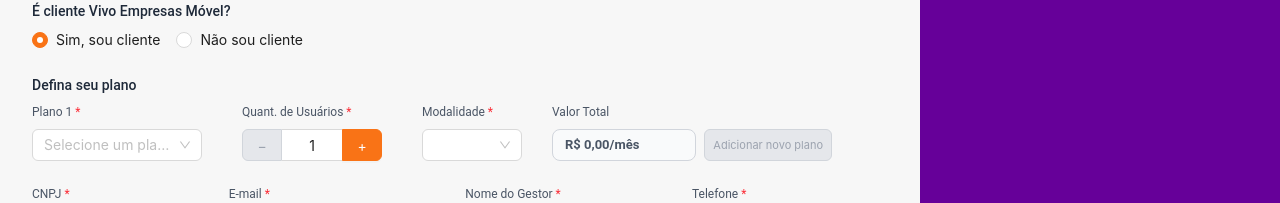
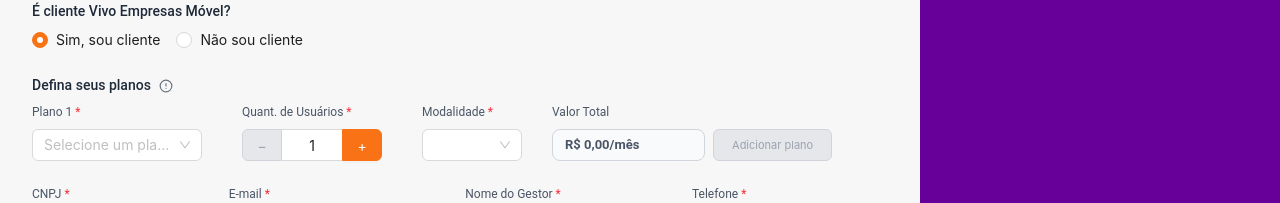
Before and after one commit to gabipq23/new-workspace-lead, a React (Vite) app: page /choose-plan in a window 1280 px wide. Shown: the part 181-384 px from the top of the page. Built offline with nearby package versions, Linux system fonts and the light colour scheme.

Commit message:
feat: Enhance GetStartInfo component with tooltip for plan selection and update button label

```diff
--- a/src/components/order/getStartInfo.tsx
+++ b/src/components/order/getStartInfo.tsx
@@ -1,7 +1,15 @@
 import { useState } from "react";
-import { Button, Input, Select, Checkbox, Radio, ConfigProvider } from "antd";
+import {
+  Button,
+  Input,
+  Select,
+  Checkbox,
+  Radio,
+  ConfigProvider,
+  Tooltip,
+} from "antd";
 import { useNavigate } from "react-router-dom";
-import { ChevronDown, ChevronUp, CircleCheck } from "lucide-react";
+import { ChevronDown, ChevronUp, CircleAlert, CircleCheck } from "lucide-react";
 import { useOrderStore } from "../../context/context";
 import { CNPJInput, PhoneInput } from "../../utils/input";
 
@@ -456,7 +464,14 @@ export default function GetStartInfo() {
           </div>
 
           <div className="mb-8">
-            <h3 className="text-[14px] text-gray-800 mb-4">Defina seu plano</h3>
+            <h3 className="flex  items-center gap-2 text-[14px] text-gray-800 mb-4">
+              Defina seus planos{" "}
+              <Tooltip title="Você pode escolher 1 ou mais planos.">
+                <span className="text-gray-500 cursor-pointer">
+                  <CircleAlert size={14} />
+                </span>
+              </Tooltip>
+            </h3>
 
             {confirmedPlans.map((plan, index) => (
               <div
@@ -725,7 +740,7 @@ export default function GetStartInfo() {
                       width: "140px",
                     }}
                   >
-                    Adicionar novo plano
+                    Adicionar plano
                   </Button>
                 </div>
               </div>
```
